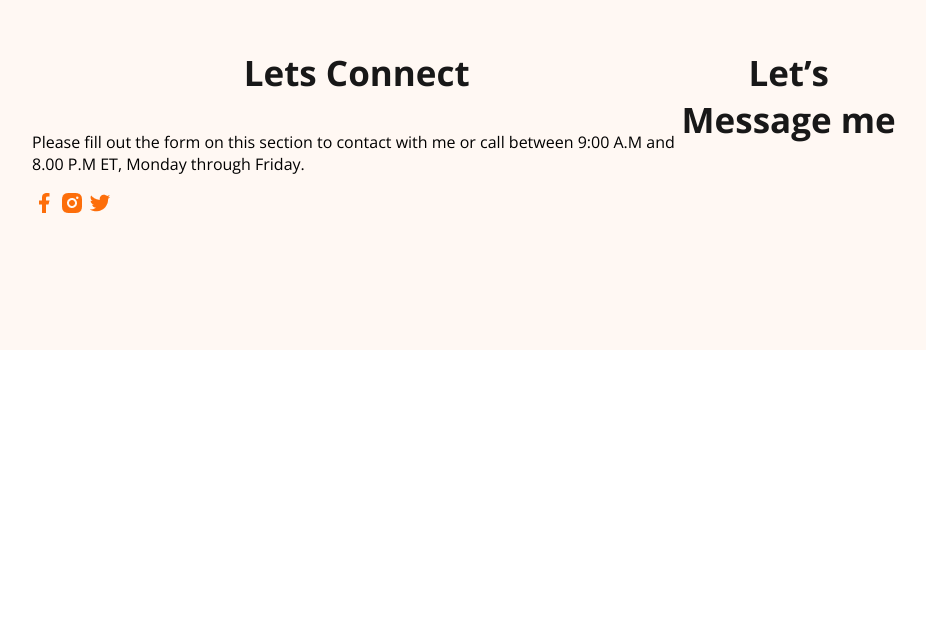
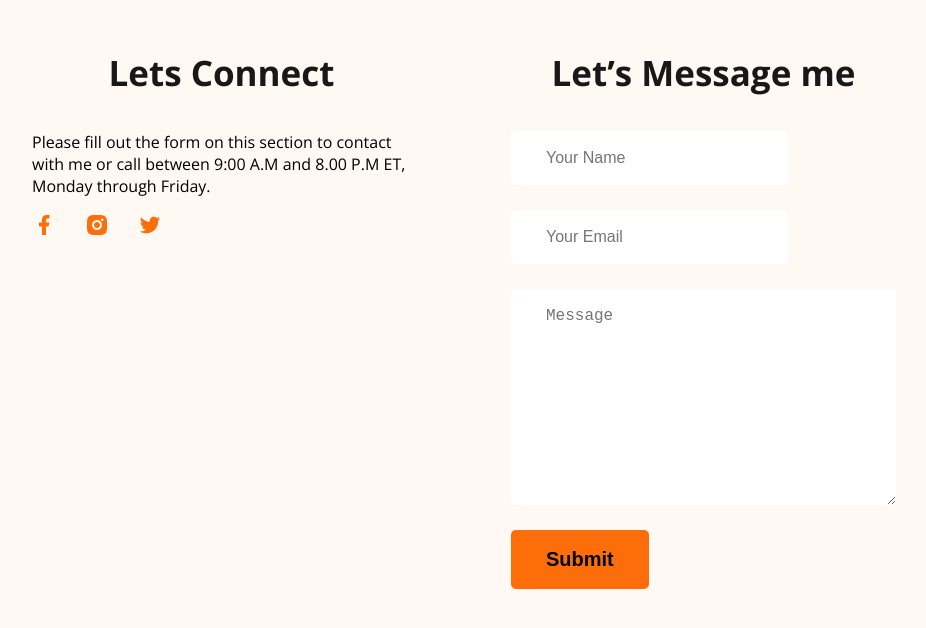
Before and after one commit to sharif57/webdeveloper-portfolio, a plain HTML site: page index.html in a window 1280 px wide. Shown: the part 3320-3948 px from the top of the page, without its empty margins (176-1102 px from the left). Before the commit the page ends 3678 px from the top, so only its background shows below. Drawn offline with nearby package versions, Linux system fonts and the light colour scheme.

Commit message:
finish the footer

```diff
--- a/index.html
+++ b/index.html
@@ -162,6 +162,12 @@
         </div>
         <div class="footer-column">
             <h3 class="section-title">Let’s Message me</h3>
+            <form class="contact" action="">
+                <input type="text" placeholder="Your Name">
+                <input type="email" name="" placeholder="Your Email" id="">
+                <textarea placeholder="Message" name="" id="" cols="30" rows="10"></textarea>
+                <button class="btn-primary">Submit</button>
+            </form>
         </div>
 
     </footer>
--- a/styles/portfolio.css
+++ b/styles/portfolio.css
@@ -181,29 +181,52 @@ main {
     color: #757575;
 
 }
-.resume-item-institute{
+
+.resume-item-institute {
     margin-bottom: 20px;
     margin-top: 0;
 }
 
 .resume-item-title {
-    color:#474747;
+    color: #474747;
     font-size: 25px;
     font-weight: 700;
     margin: 10px;
 }
-.resume-container hr{
-    margin: 30px ;
+
+.resume-container hr {
+    margin: 30px;
 }
-.downlode-cv{
+
+.downlode-cv {
     text-align: center;
     margin-top: 50px;
 }
+
 /* footer style */
-footer{
+footer {
     display: flex;
+    gap: 100px;
     background: #FFF8F3;
-    padding:130px 200px ;
+    padding: 130px 200px;
     margin-top: 100px;
+}
 
+.footer-column {
+    width: 50%;
 }
+
+.contact input,
+textarea {
+    display: block;
+    margin-bottom: 25px;
+    padding: 18px 35px;
+    color: #757575;
+    font-size: 16px;
+    border-radius: 5px;
+    background: #fff;
+    border: 0;
+}
+.social-links a{
+    margin-right: 25px;
+}
```
